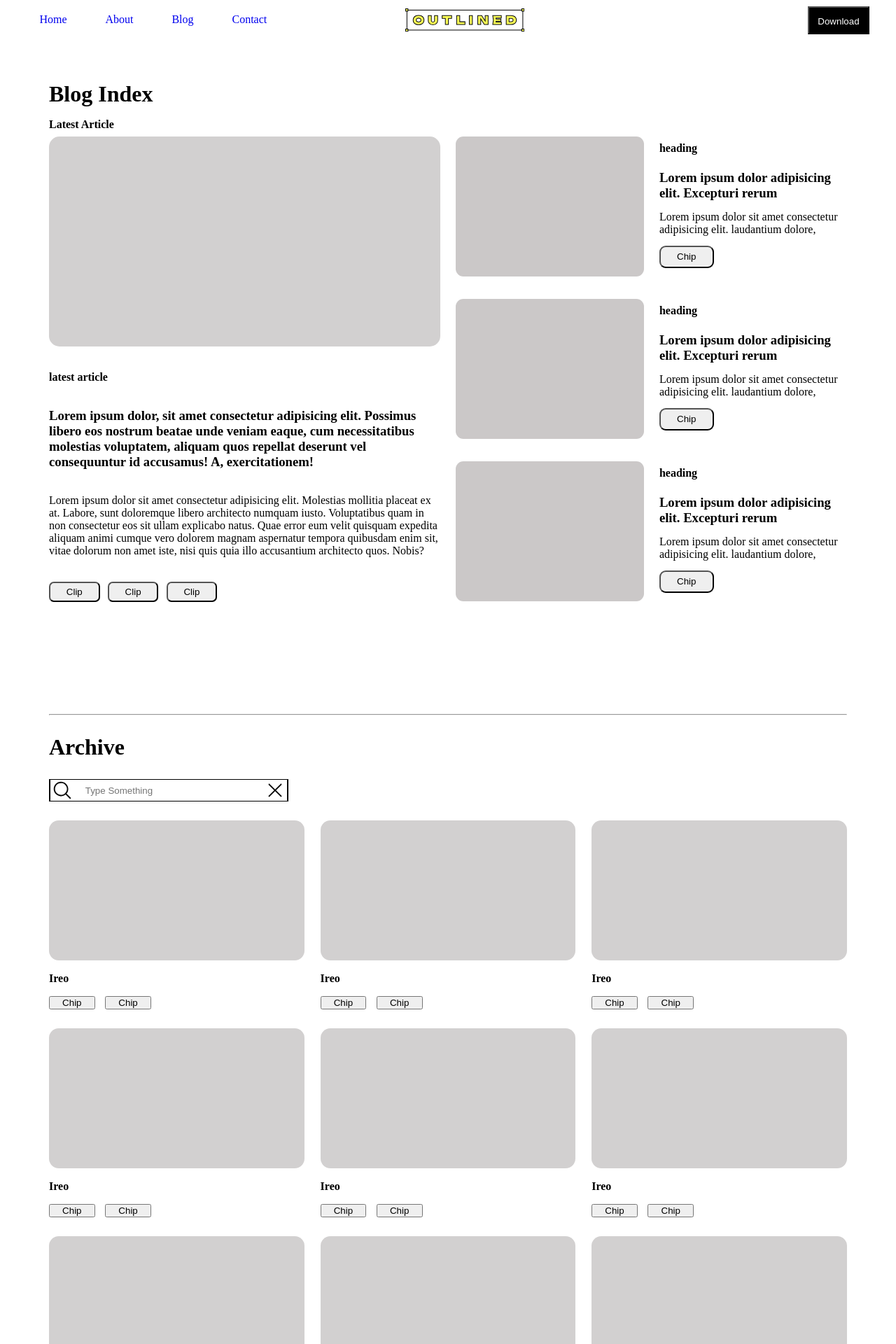
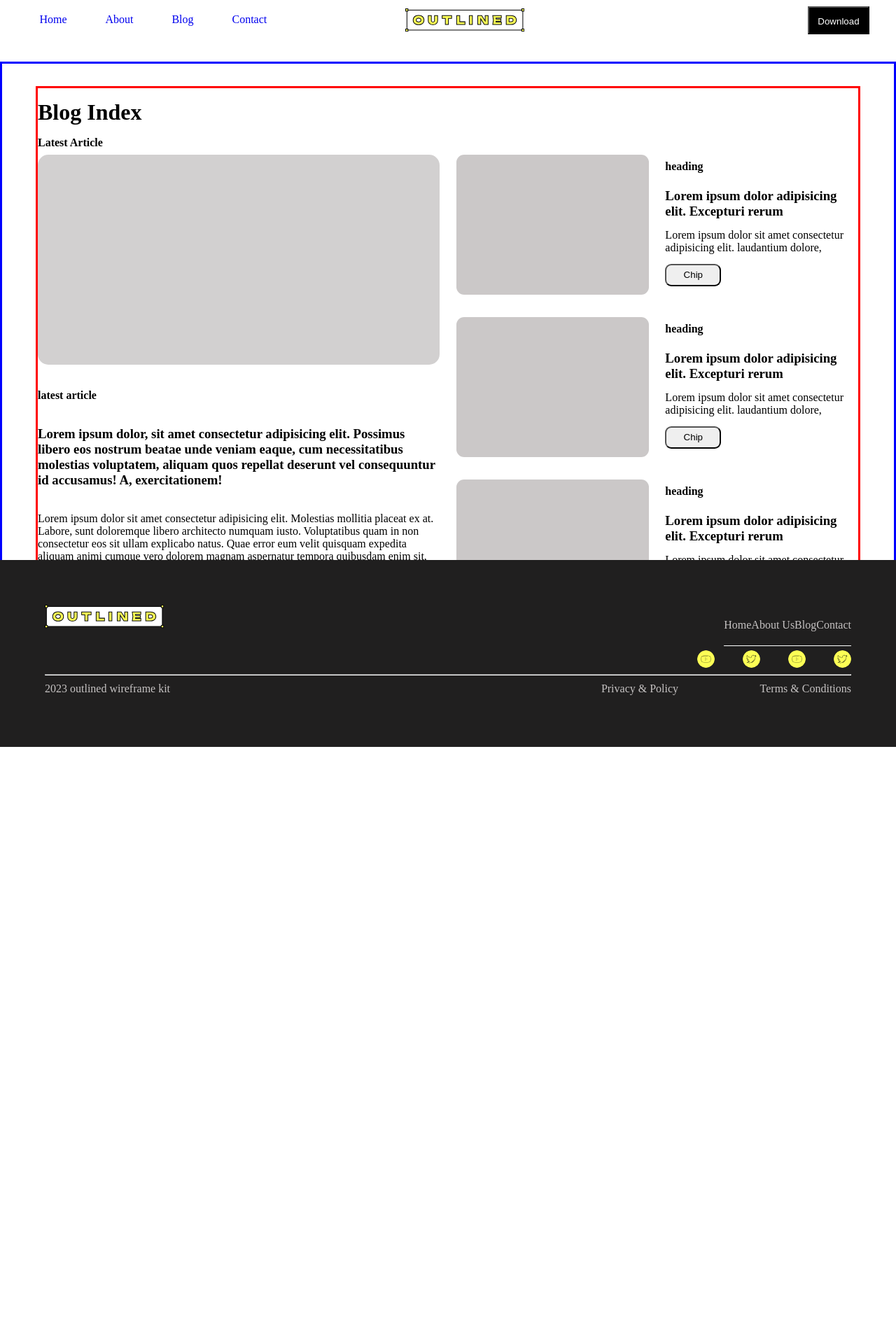
Before and after one commit to sahiba2503/NewFigma, a React (Vite) app: page /Blog in a window 1280 px wide. Shown: the top 1920 px of the page at 70% size. After the commit the page ends 1067 px from the top, so only its background shows below. Built offline with nearby package versions, Linux system fonts and the light colour scheme.

Commit message:
add css to blog page for the big screen

```diff
--- a/src/App.css
+++ b/src/App.css
@@ -75,7 +75,7 @@ nav button{
   height: 89vh;
   overflow: auto;
   gap:24px;
-  padding-bottom:2rem;
+  padding: 2rem;
 }
 .squareLogo{
 display: none;
@@ -193,6 +193,15 @@ justify-content: space-between;
     gap: 88px;
 
 
+}
+.BlogContainer{
+  border: 3px solid blue;
+  /* height: 500px; */
+  height: 90vh;
+  overflow: auto;
+  position: absolute;
+  top:11vh;
+  padding: 2rem 3rem;
 }
 .fourBoxes div{
      border-radius: 8px;
@@ -836,11 +845,11 @@ width: 100%;
 }
 
 .blogBodybordr{
-    /* border: 2px solid red; */
+    border: 3px solid red;
     width: 100%;
-    position: absolute;
-    top:100px;
-     padding: 0px 70px;
+    /* position: absolute; */
+    /* top:100px; */
+     /* padding: 0px 70px; */
 }
 .blogArticles{
     /* border: 5px solid yellowgreen; */
@@ -917,14 +926,14 @@ width: 100%;
     margin: 0.5rem 0;
   }
   .blogArchiveHeading{
-    /* border: 2px solid black; */
+    border: 3px solid black;
     width: 100%;
-    position: absolute;
-    top:1020px;
+    /* position: absolute;
+    top:1020px; */
     display: flex;
     flex-direction: column;
     gap: 27px;
-    padding: 0 70px;
+    /* padding: 0 70px; */
   }
   .inputContainer{
     border: 1px solid black;
@@ -983,7 +992,7 @@ width: 100%;
     }
    .blogBodybordr {
     padding: 0 5%;
-      top:60px;
+      /* top:60px;   */
    }
    .blogArticles{
     display: block;
--- a/src/Blog.jsx
+++ b/src/Blog.jsx
@@ -2,13 +2,17 @@ import React from 'react'
 import BlogBody from './BlogBody'
 import BlogArchive from './BlogArchive'
 import Footer from "./Footer"
+import AboutFooter from './AboutFooter'
 
 function Blog() {
   return (
+    <>
     <div className='BlogContainer'>
       <BlogBody />
       <BlogArchive />
          </div>
+         <AboutFooter />
+         </>
   )
 }
 
```
